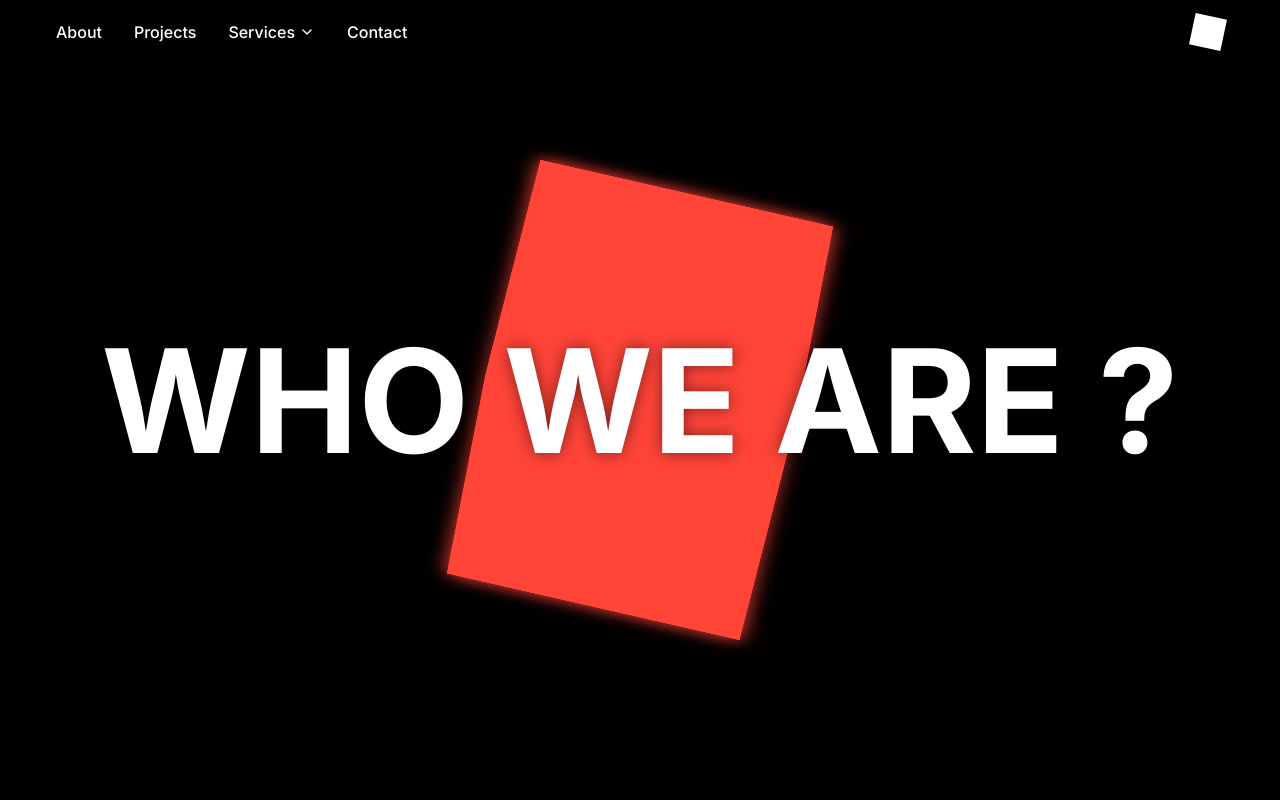
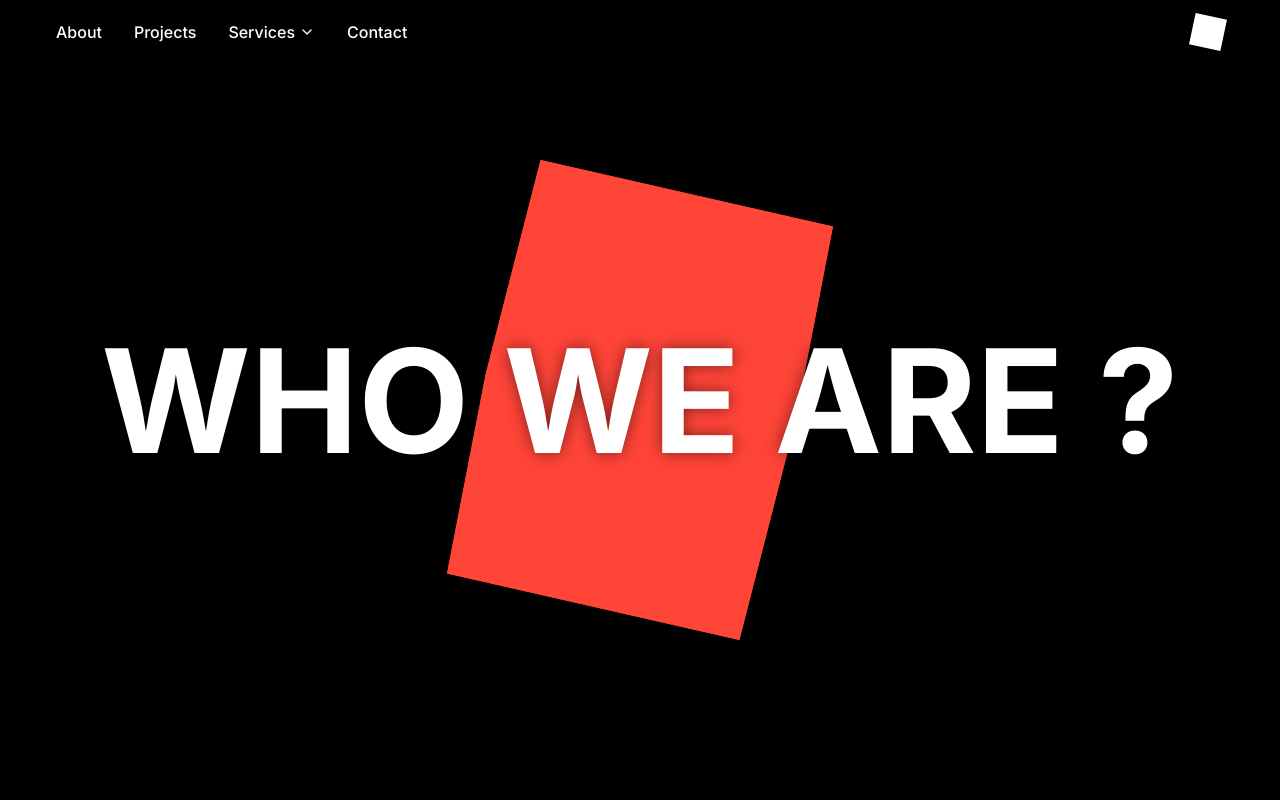
Before and after one commit to Mirza-Shamaaim123/Studio-Website, a React (Vite) app: page /about in a window 1280 px wide. Shown: the top 800 px of the page. Built offline with nearby package versions, Linux system fonts and the light colour scheme.

Commit message:
box shadow fix

```diff
--- a/src/components/RotatingCube.tsx
+++ b/src/components/RotatingCube.tsx
@@ -105,7 +105,6 @@ export default function RotatingCube({ isScrollControlled }: RotatingCubeProps)
               top: `translateY(-${halfSize}px) rotateX(90deg)`,
               bottom: `translateY(${halfSize}px) rotateX(-90deg)`,
             }[face],
-            boxShadow: "0 0 20px rgba(255, 68, 56, 0.6)",
           }}
         />
       ))}
```
